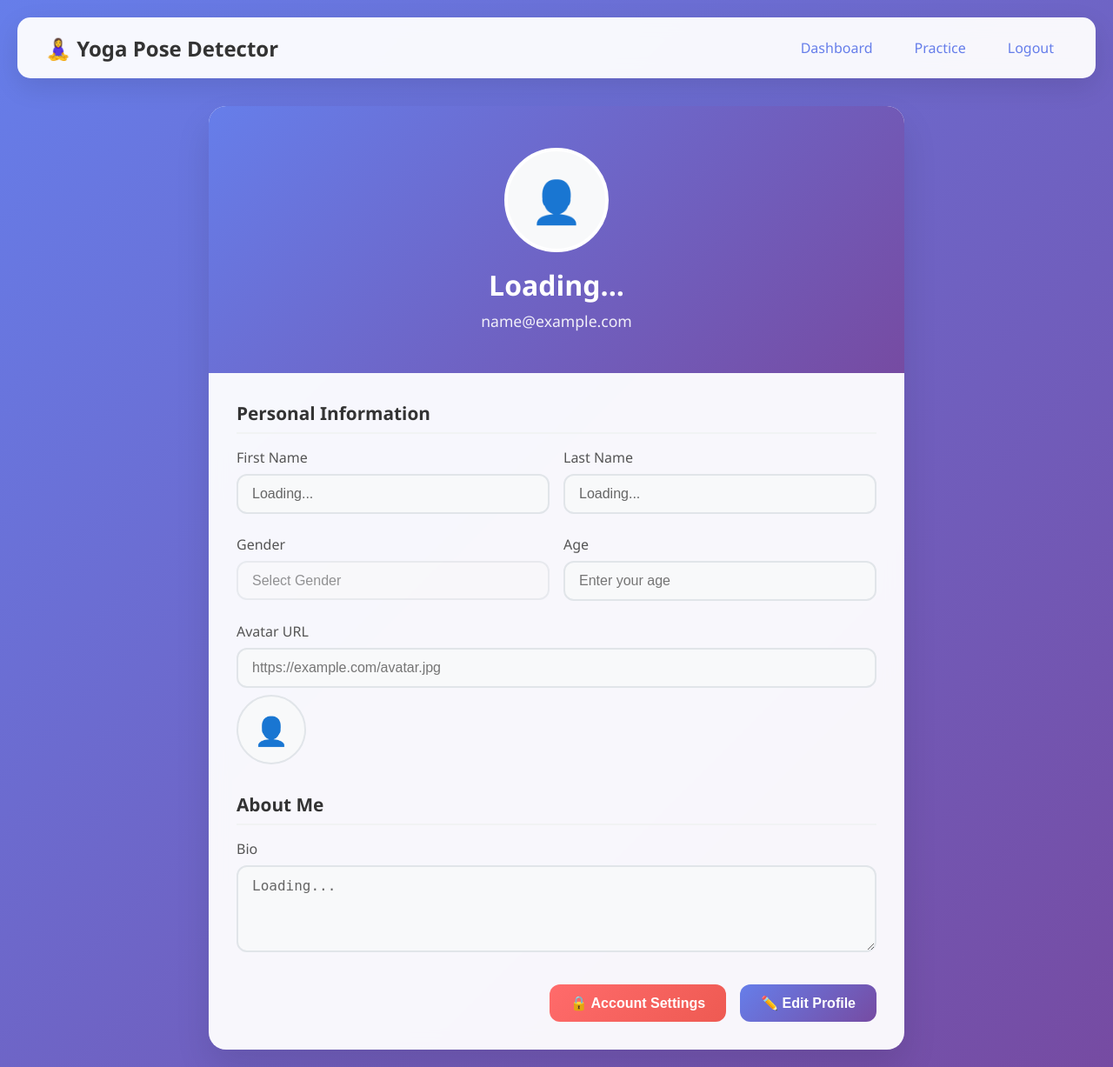
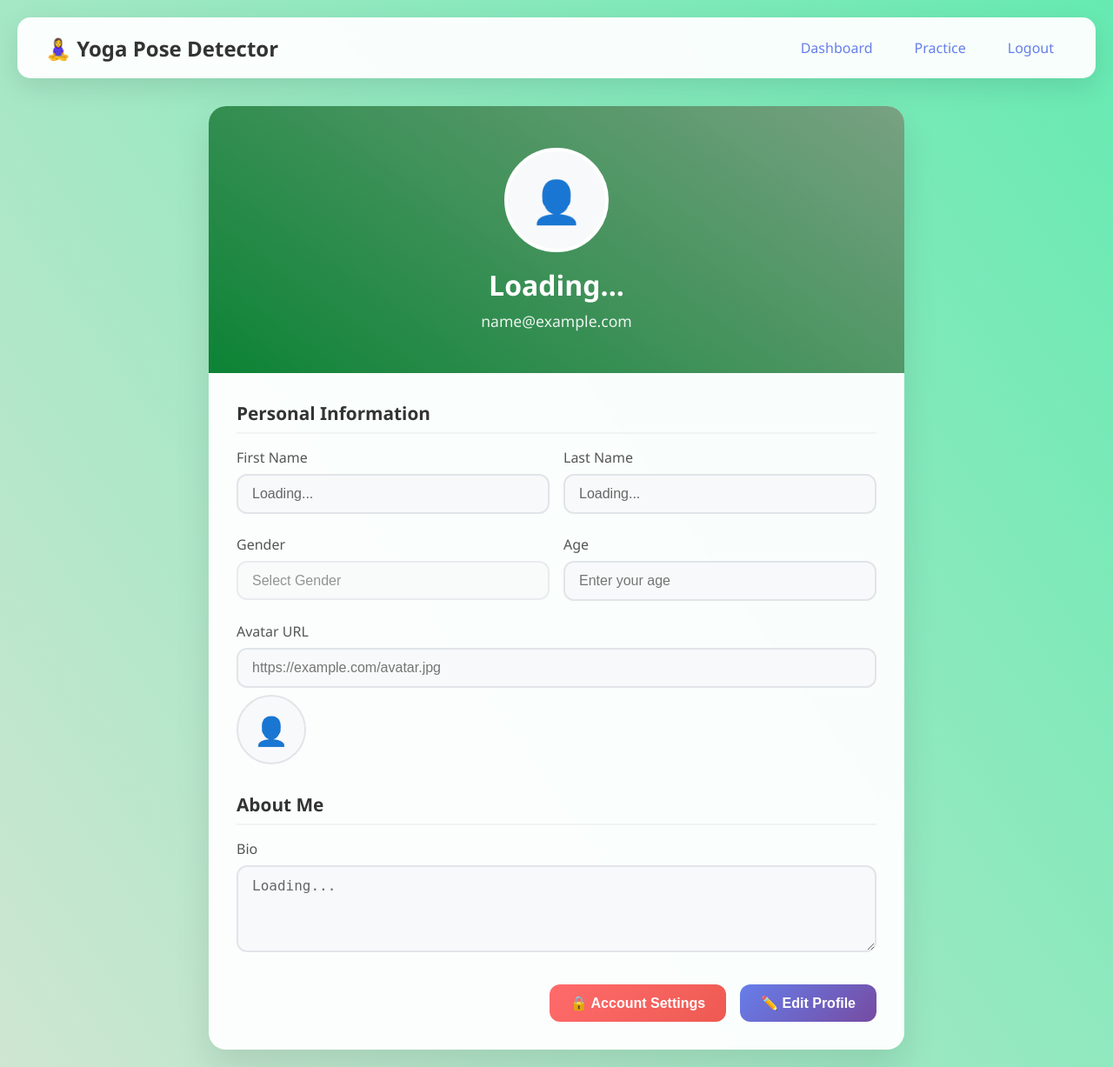
Before and after one commit to Bheemangowda2405/yoga-trainer-using-aiml, a Flask app: page /profile in a window 1280 px wide. Shown: the whole page at 87% size. Run offline with Flask 3, Linux system fonts and the light colour scheme; the visitor is signed in with stand-in values (Sample User, id 1).

Commit message:
style: update background gradients for body and profile header refactor: clarify asana data comment in js file chore: remove obsolete server log file

```diff
--- a/app/static/css/stylel-profile.css
+++ b/app/static/css/stylel-profile.css
@@ -6,7 +6,7 @@
 
 body {
   font-family: "Segoe UI", Tahoma, Geneva, Verdana, sans-serif;
-  background: linear-gradient(135deg, #667eea 0%, #764ba2 100%);
+  background: linear-gradient(235deg, #66eab2 0%, #4ba25945 100%);
   min-height: 100vh;
   padding: 20px;
 }
@@ -58,7 +58,7 @@
 }
 
 .profile-header {
-  background: linear-gradient(135deg, #667eea, #764ba2);
+  background: linear-gradient(35deg, #0c8335, #1558238f);
   color: white;
   padding: 3rem 2rem;
   text-align: center;
--- a/app/static/js/js-yoga-manual.js
+++ b/app/static/js/js-yoga-manual.js
@@ -1,4 +1,4 @@
-// Sample asana data - you can expand this with your full dataset
+//  asana data
 const asanas = [
   {
     id: "vrksasana",
```
Also changed, not shown: 1 other file.
